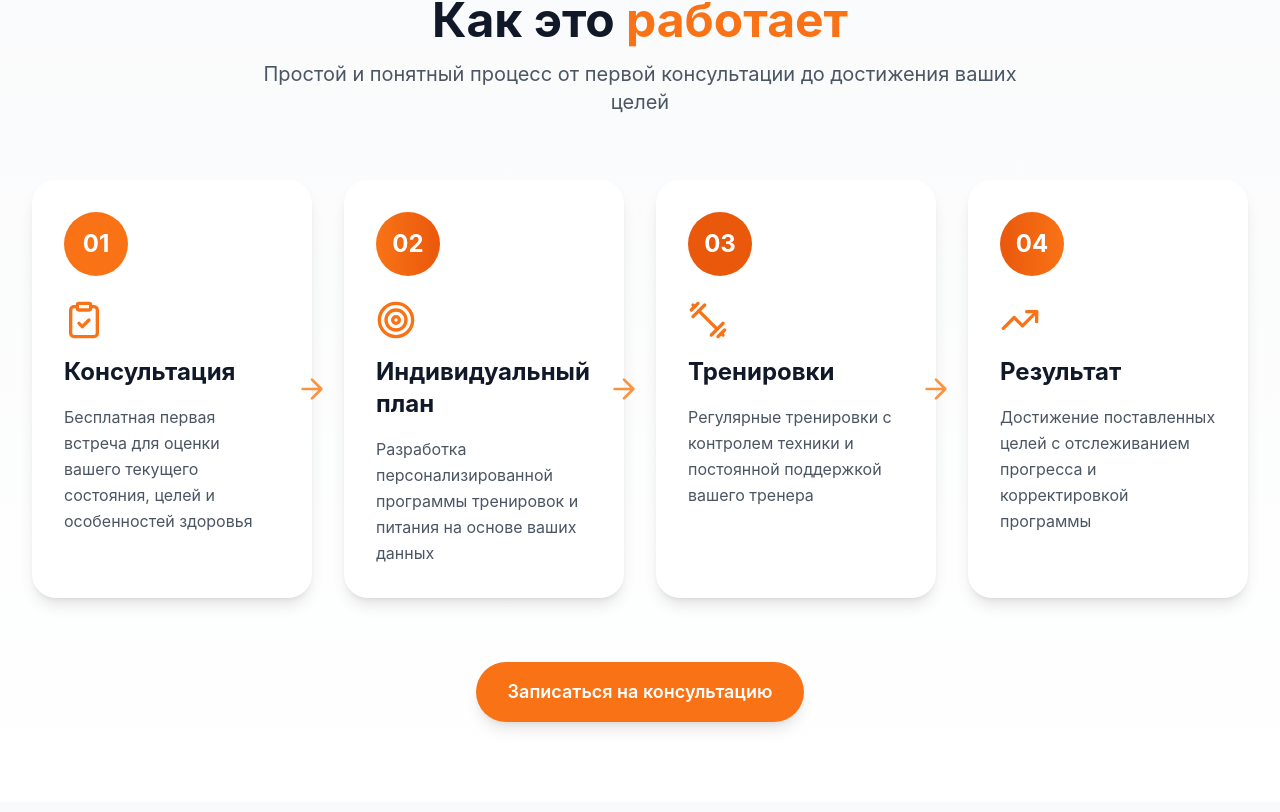
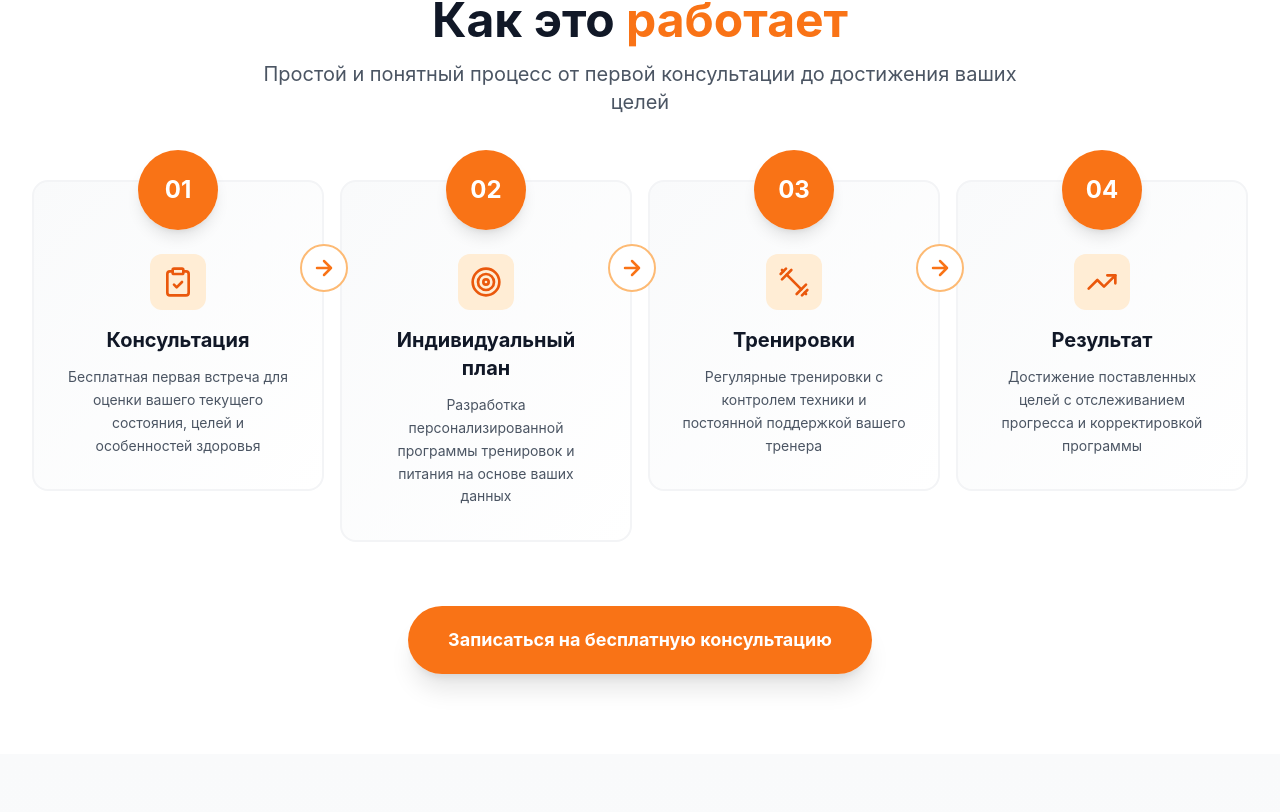
Before and after one commit to coldreb00t/hardcase-website, a Next.js app: page / in a window 1280 px wide. Shown: the part 3628-4440 px from the top of the page. Built offline with nearby package versions, Linux system fonts and the light colour scheme.

Commit message:
Redesign How It Works section with modern timeline style

```diff
--- a/components/HowItWorksSection.tsx
+++ b/components/HowItWorksSection.tsx
@@ -10,33 +10,29 @@ export default function HowItWorksSection() {
       icon: ClipboardCheck,
       title: 'Консультация',
       description: 'Бесплатная первая встреча для оценки вашего текущего состояния, целей и особенностей здоровья',
-      color: 'from-primary-500 to-orange-500',
     },
     {
       number: '02',
       icon: Target,
       title: 'Индивидуальный план',
       description: 'Разработка персонализированной программы тренировок и питания на основе ваших данных',
-      color: 'from-orange-500 to-primary-600',
     },
     {
       number: '03',
       icon: Dumbbell,
       title: 'Тренировки',
       description: 'Регулярные тренировки с контролем техники и постоянной поддержкой вашего тренера',
-      color: 'from-primary-600 to-orange-600',
     },
     {
       number: '04',
       icon: TrendingUp,
       title: 'Результат',
       description: 'Достижение поставленных целей с отслеживанием прогресса и корректировкой программы',
-      color: 'from-orange-600 to-primary-500',
     },
   ]
 
   return (
-    <section id="how-it-works" className="py-20 bg-gradient-to-b from-gray-50 to-white">
+    <section id="how-it-works" className="py-20 bg-white">
       <div className="max-w-7xl mx-auto px-4 sm:px-6 lg:px-8">
         <motion.div
           initial={{ opacity: 0, y: 30 }}
@@ -53,44 +49,57 @@ export default function HowItWorksSection() {
           </p>
         </motion.div>
 
-        <div className="grid md:grid-cols-2 lg:grid-cols-4 gap-8">
+        {/* Timeline Style */}
+        <div className="relative">
+          {/* Connecting Line (desktop only) */}
+          <div className="hidden lg:block absolute top-24 left-0 right-0 h-1 bg-gradient-to-r from-primary-500 via-orange-500 to-primary-500"></div>
+
+          <div className="grid md:grid-cols-2 lg:grid-cols-4 gap-8 lg:gap-4">
             {steps.map((step, index) => (
               <motion.div
                 key={step.number}
                 initial={{ opacity: 0, y: 50 }}
                 whileInView={{ opacity: 1, y: 0 }}
                 viewport={{ once: true }}
-              transition={{ duration: 0.6, delay: index * 0.1 }}
+                transition={{ duration: 0.6, delay: index * 0.15 }}
                 className="relative"
               >
-              <div className="bg-white p-8 rounded-3xl shadow-lg hover:shadow-2xl transition-all duration-300 h-full">
-                {/* Number Badge */}
-                <div className={`inline-flex items-center justify-center w-16 h-16 rounded-full bg-gradient-to-r ${step.color} text-white font-bold text-2xl mb-6`}>
-                  {step.number}
+                {/* Step Card */}
+                <div className="relative bg-gradient-to-br from-gray-50 to-white p-8 rounded-2xl border-2 border-gray-100 hover:border-primary-300 transition-all duration-300 hover:shadow-xl group">
+                  {/* Number Circle */}
+                  <div className="relative z-10 flex justify-center -mt-16 mb-6">
+                    <div className="w-20 h-20 rounded-full bg-gradient-to-br from-primary-500 to-orange-500 flex items-center justify-center shadow-lg group-hover:scale-110 transition-transform">
+                      <span className="text-white font-bold text-2xl">{step.number}</span>
+                    </div>
                   </div>
 
                   {/* Icon */}
-                <div className="mb-4">
-                  <step.icon className="text-primary-500" size={40} />
+                  <div className="flex justify-center mb-4">
+                    <div className="p-3 rounded-xl bg-primary-100 group-hover:bg-primary-200 transition-colors">
+                      <step.icon className="text-primary-600" size={32} />
+                    </div>
                   </div>
 
-                {/* Title */}
-                <h3 className="text-2xl font-bold text-gray-900 mb-4">{step.title}</h3>
-
-                {/* Description */}
-                <p className="text-gray-600 leading-relaxed">{step.description}</p>
+                  {/* Content */}
+                  <div className="text-center">
+                    <h3 className="text-xl font-bold text-gray-900 mb-3">{step.title}</h3>
+                    <p className="text-gray-600 text-sm leading-relaxed">{step.description}</p>
+                  </div>
                 </div>
 
-              {/* Arrow (desktop only) */}
+                {/* Arrow Connector (desktop only) */}
                 {index < steps.length - 1 && (
-                <div className="hidden lg:block absolute top-1/2 -right-4 transform -translate-y-1/2 z-10">
-                  <svg width="32" height="32" viewBox="0 0 24 24" fill="none" xmlns="http://www.w3.org/2000/svg">
-                    <path d="M5 12h14M12 5l7 7-7 7" stroke="#fb923c" strokeWidth="2" strokeLinecap="round" strokeLinejoin="round"/>
+                  <div className="hidden lg:block absolute top-16 -right-6 z-20">
+                    <div className="w-12 h-12 rounded-full bg-white border-2 border-primary-300 flex items-center justify-center">
+                      <svg width="24" height="24" viewBox="0 0 24 24" fill="none">
+                        <path d="M5 12h14M12 5l7 7-7 7" stroke="#f97316" strokeWidth="2.5" strokeLinecap="round" strokeLinejoin="round"/>
                       </svg>
+                    </div>
                   </div>
                 )}
               </motion.div>
             ))}
+          </div>
         </div>
 
         {/* CTA */}
@@ -98,14 +107,14 @@ export default function HowItWorksSection() {
           initial={{ opacity: 0, y: 30 }}
           whileInView={{ opacity: 1, y: 0 }}
           viewport={{ once: true }}
-          transition={{ duration: 0.6, delay: 0.4 }}
+          transition={{ duration: 0.6, delay: 0.6 }}
           className="mt-16 text-center"
         >
           <a
             href="#contact"
-            className="inline-block bg-gradient-to-r from-primary-500 to-orange-500 text-white px-8 py-4 rounded-full font-semibold text-lg shadow-lg hover:shadow-xl transition-all duration-300 hover:scale-105"
+            className="inline-block bg-gradient-to-r from-primary-500 to-orange-500 text-white px-10 py-5 rounded-full font-bold text-lg shadow-xl hover:shadow-2xl transition-all duration-300 hover:scale-105"
           >
-            Записаться на консультацию
+            Записаться на бесплатную консультацию
           </a>
         </motion.div>
       </div>
```
Lines whose indentation alone changed are shown as unchanged.
